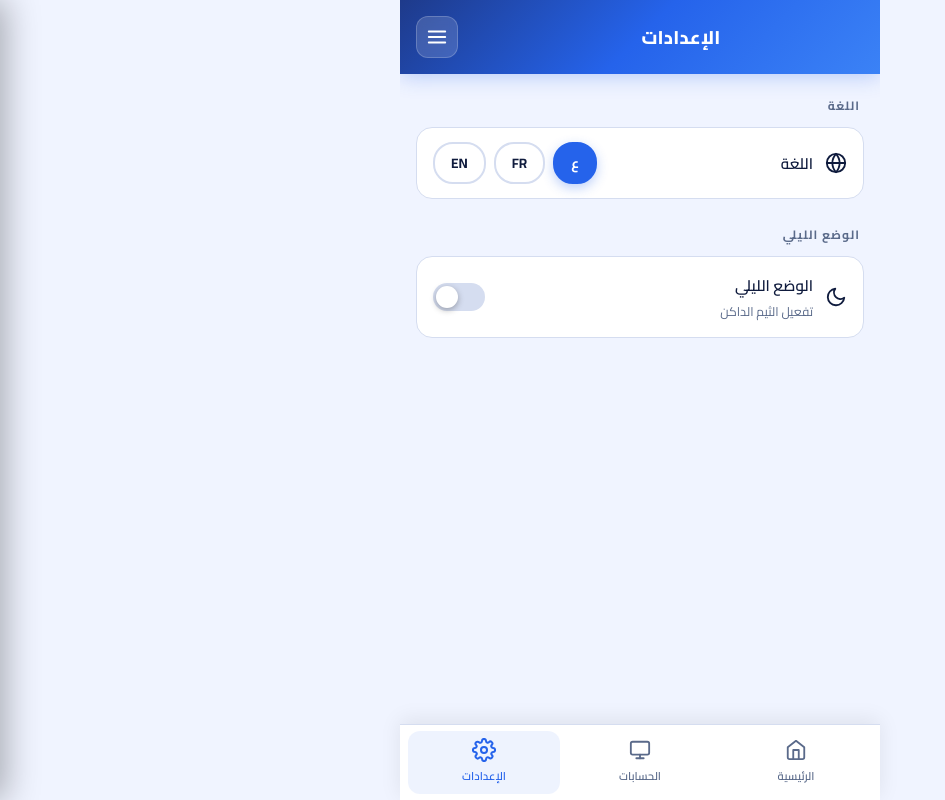
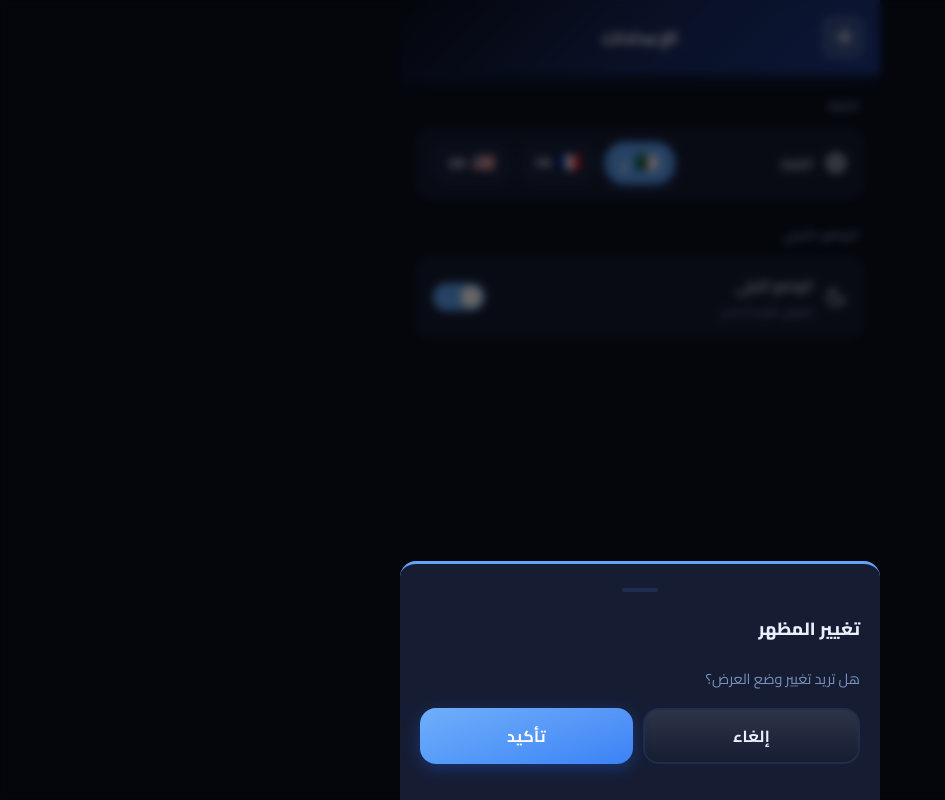
Before and after one commit to E-declaration/My-Rip, a plain HTML site: page pages/settings.html in a window 1280 px wide. Both pictures are taken after a click on the button 459 px from the left and 297 px from the top of the page. Shown: the whole page, without its empty margins (0-945 px from the left). Drawn offline with Linux system fonts and the light colour scheme.

Commit message:
Add files via upload

```diff
--- a/pages/settings.html
+++ b/pages/settings.html
@@ -15,19 +15,20 @@
 <body>
 <div id="app">
 
-  <!-- HEADER -->
-  <header class="header">
-    <div class="header-icons">
-      <button class="header-btn" onclick="openSidebar()">
-        <svg width="22" height="22" viewBox="0 0 24 24" fill="none" stroke="currentColor" stroke-width="2" stroke-linecap="round" stroke-linejoin="round"><line x1="3" y1="6" x2="21" y2="6"/><line x1="3" y1="12" x2="21" y2="12"/><line x1="3" y1="18" x2="21" y2="18"/></svg>
-      </button>
-    </div>
-    <div class="header-title" data-i18n="settings">الإعدادات</div>
-    <div style="width:40px;"></div>
+  <!-- SUBPAGE HEADER -->
+  <header class="subpage-header">
+    <button class="back-btn" onclick="history.back()">
+      <svg width="22" height="22" viewBox="0 0 24 24" fill="none" stroke="currentColor" stroke-width="2.5" stroke-linecap="round" stroke-linejoin="round">
+        <line x1="19" y1="12" x2="5" y2="12"/>
+        <polyline points="12 19 5 12 12 5"/>
+      </svg>
+    </button>
+    <div class="subpage-title" data-i18n="settings">الإعدادات</div>
+    <div style="width:42px;"></div>
   </header>
 
   <!-- MAIN -->
-  <main class="main-content">
+  <main class="main-content subpage-content">
 
     <!-- Language -->
     <div class="settings-section">
@@ -38,9 +39,21 @@
           <span class="settings-item-label" data-i18n="language">اللغة</span>
         </div>
         <div class="lang-buttons">
-          <button class="lang-btn" data-lang="ar" onclick="setLang('ar')">ع</button>
-          <button class="lang-btn" data-lang="fr" onclick="setLang('fr')">FR</button>
-          <button class="lang-btn" data-lang="en" onclick="setLang('en')">EN</button>
+          <!-- Arabic flag: Algeria -->
+          <button class="lang-btn-flag" data-lang="ar" onclick="confirmSetLang('ar')">
+            <span class="flag">🇩🇿</span>
+            <span>ع</span>
+          </button>
+          <!-- French flag: France -->
+          <button class="lang-btn-flag" data-lang="fr" onclick="confirmSetLang('fr')">
+            <span class="flag">🇫🇷</span>
+            <span>FR</span>
+          </button>
+          <!-- English flag: USA -->
+          <button class="lang-btn-flag" data-lang="en" onclick="confirmSetLang('en')">
+            <span class="flag">🇺🇸</span>
+            <span>EN</span>
+          </button>
         </div>
       </div>
     </div>
@@ -56,78 +69,51 @@
             <div class="settings-item-sub" data-i18n="dark_mode_sub">تفعيل الثيم الداكن</div>
           </div>
         </div>
-        <button class="toggle" id="themeToggle" onclick="toggleThemeFromSettings()"></button>
+        <button class="toggle" id="themeToggle" onclick="confirmToggleTheme()"></button>
       </div>
     </div>
 
   </main>
 
-  <!-- BOTTOM NAV -->
-  <nav class="bottom-nav">
-    <button class="nav-item" onclick="navigateTo('../index.html')">
-      <svg width="22" height="22" viewBox="0 0 24 24" fill="none" stroke="currentColor" stroke-width="2" stroke-linecap="round" stroke-linejoin="round"><path d="M3 9l9-7 9 7v11a2 2 0 0 1-2 2H5a2 2 0 0 1-2-2z"/><polyline points="9 22 9 12 15 12 15 22"/></svg>
-      <span data-i18n="home">الرئيسية</span>
-    </button>
-    <button class="nav-item" onclick="navigateTo('accounts.html')">
-      <svg width="22" height="22" viewBox="0 0 24 24" fill="none" stroke="currentColor" stroke-width="2" stroke-linecap="round" stroke-linejoin="round"><rect x="2" y="3" width="20" height="14" rx="2"/><line x1="8" y1="21" x2="16" y2="21"/><line x1="12" y1="17" x2="12" y2="21"/></svg>
-      <span data-i18n="accounts">الحسابات</span>
-    </button>
-    <button class="nav-item active" onclick="navigateTo('settings.html')">
-      <svg width="22" height="22" viewBox="0 0 24 24" fill="none" stroke="currentColor" stroke-width="2" stroke-linecap="round" stroke-linejoin="round"><circle cx="12" cy="12" r="3"/><path d="M19.4 15a1.65 1.65 0 0 0 .33 1.82l.06.06a2 2 0 0 1-2.83 2.83l-.06-.06a1.65 1.65 0 0 0-1.82-.33 1.65 1.65 0 0 0-1 1.51V21a2 2 0 0 1-4 0v-.09A1.65 1.65 0 0 0 9 19.4a1.65 1.65 0 0 0-1.82.33l-.06.06a2 2 0 0 1-2.83-2.83l.06-.06A1.65 1.65 0 0 0 4.68 15a1.65 1.65 0 0 0-1.51-1H3a2 2 0 0 1 0-4h.09A1.65 1.65 0 0 0 4.6 9a1.65 1.65 0 0 0-.33-1.82l-.06-.06a2 2 0 0 1 2.83-2.83l.06.06A1.65 1.65 0 0 0 9 4.68a1.65 1.65 0 0 0 1-1.51V3a2 2 0 0 1 4 0v.09a1.65 1.65 0 0 0 1 1.51 1.65 1.65 0 0 0 1.82-.33l.06-.06a2 2 0 0 1 2.83 2.83l-.06.06A1.65 1.65 0 0 0 19.4 9a1.65 1.65 0 0 0 1.51 1H21a2 2 0 0 1 0 4h-.09a1.65 1.65 0 0 0-1.51 1z"/></svg>
-      <span data-i18n="settings">الإعدادات</span>
-    </button>
-  </nav>
-
 </div>
-
-<!-- SIDEBAR -->
-<div class="sidebar-overlay" id="sidebarOverlay" onclick="closeSidebar()"></div>
-<aside class="sidebar" id="sidebar">
-  <div class="sidebar-header">
-    <img src="../icons/icon-192.png" alt="My RiP" class="sidebar-logo"/>
-    <div class="sidebar-app-name">My RiP</div>
-    <div class="sidebar-version" data-i18n="free_version">النسخة المجانية</div>
-  </div>
-  <div class="sidebar-menu">
-    <div class="sidebar-section-title" data-i18n="tools">الأدوات</div>
-    <button class="sidebar-item" onclick="navigateTo('../index.html')">
-      <svg width="20" height="20" viewBox="0 0 24 24" fill="none" stroke="currentColor" stroke-width="2" stroke-linecap="round" stroke-linejoin="round"><rect x="2" y="5" width="20" height="14" rx="2"/><line x1="2" y1="10" x2="22" y2="10"/></svg>
-      <span data-i18n="tool_ccp_rip">CCP To RIP</span>
-    </button>
-    <div class="sidebar-divider"></div>
-    <button class="sidebar-item active" onclick="navigateTo('settings.html')">
-      <svg width="20" height="20" viewBox="0 0 24 24" fill="none" stroke="currentColor" stroke-width="2" stroke-linecap="round" stroke-linejoin="round"><circle cx="12" cy="12" r="3"/><path d="M19.4 15a1.65 1.65 0 0 0 .33 1.82l.06.06a2 2 0 0 1-2.83 2.83l-.06-.06a1.65 1.65 0 0 0-1.82-.33 1.65 1.65 0 0 0-1 1.51V21a2 2 0 0 1-4 0v-.09A1.65 1.65 0 0 0 9 19.4a1.65 1.65 0 0 0-1.82.33l-.06.06a2 2 0 0 1-2.83-2.83l.06-.06A1.65 1.65 0 0 0 4.68 15a1.65 1.65 0 0 0-1.51-1H3a2 2 0 0 1 0-4h.09A1.65 1.65 0 0 0 4.6 9a1.65 1.65 0 0 0-.33-1.82l-.06-.06a2 2 0 0 1 2.83-2.83l.06.06A1.65 1.65 0 0 0 9 4.68a1.65 1.65 0 0 0 1-1.51V3a2 2 0 0 1 4 0v.09a1.65 1.65 0 0 0 1 1.51 1.65 1.65 0 0 0 1.82-.33l.06-.06a2 2 0 0 1 2.83 2.83l-.06.06A1.65 1.65 0 0 0 19.4 9a1.65 1.65 0 0 0 1.51 1H21a2 2 0 0 1 0 4h-.09a1.65 1.65 0 0 0-1.51 1z"/></svg>
-      <span data-i18n="sidebar_settings">إعدادات التطبيق</span>
-    </button>
-    <button class="sidebar-item" onclick="navigateTo('about.html')">
-      <svg width="20" height="20" viewBox="0 0 24 24" fill="none" stroke="currentColor" stroke-width="2" stroke-linecap="round" stroke-linejoin="round"><circle cx="12" cy="12" r="10"/><line x1="12" y1="8" x2="12" y2="12"/><line x1="12" y1="16" x2="12.01" y2="16"/></svg>
-      <span data-i18n="about">حول التطبيق</span>
-    </button>
-    <button class="sidebar-item" onclick="navigateTo('privacy.html')">
-      <svg width="20" height="20" viewBox="0 0 24 24" fill="none" stroke="currentColor" stroke-width="2" stroke-linecap="round" stroke-linejoin="round"><path d="M12 22s8-4 8-10V5l-8-3-8 3v7c0 6 8 10 8 10z"/></svg>
-      <span data-i18n="privacy">سياسة الخصوصية</span>
-    </button>
-  </div>
-</aside>
 
 <div id="toast" class="toast"></div>
 
 <script src="../js/i18n.js"></script>
 <script src="../js/app.js"></script>
 <script>
-  function setLang(lang) {
-    applyLang(lang);
+  function confirmSetLang(lang) {
+    if (lang === window.APP_LANG) return; // already selected
+    showConfirmModal(
+      t('confirm_lang_change'),
+      t('confirm_lang_change_msg'),
+      () => {
+        applyLang(lang);
+        updateLangBtns();
+      }
+    );
   }
 
-  function toggleThemeFromSettings() {
-    toggleTheme();
-    updateThemeToggle();
+  function confirmToggleTheme() {
+    showConfirmModal(
+      t('confirm_theme_change'),
+      t('confirm_theme_change_msg'),
+      () => {
+        toggleTheme();
+        updateThemeToggle();
+      }
+    );
   }
 
-  // Init toggle state
+  function updateLangBtns() {
+    document.querySelectorAll('.lang-btn-flag').forEach(btn => {
+      btn.classList.toggle('active', btn.getAttribute('data-lang') === window.APP_LANG);
+    });
+  }
+
   document.addEventListener('DOMContentLoaded', () => {
     updateThemeToggle();
-    updateLangButtons();
+    updateLangBtns();
   });
 </script>
 </body>
```
